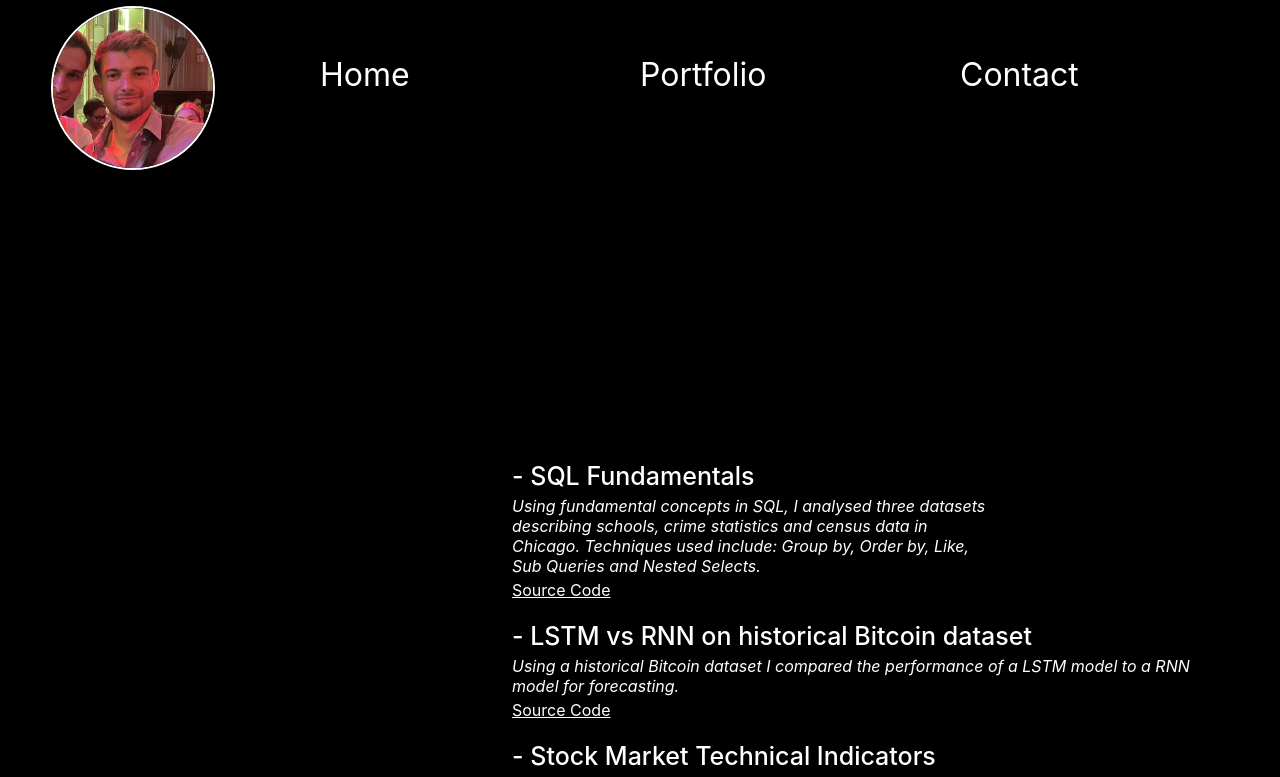
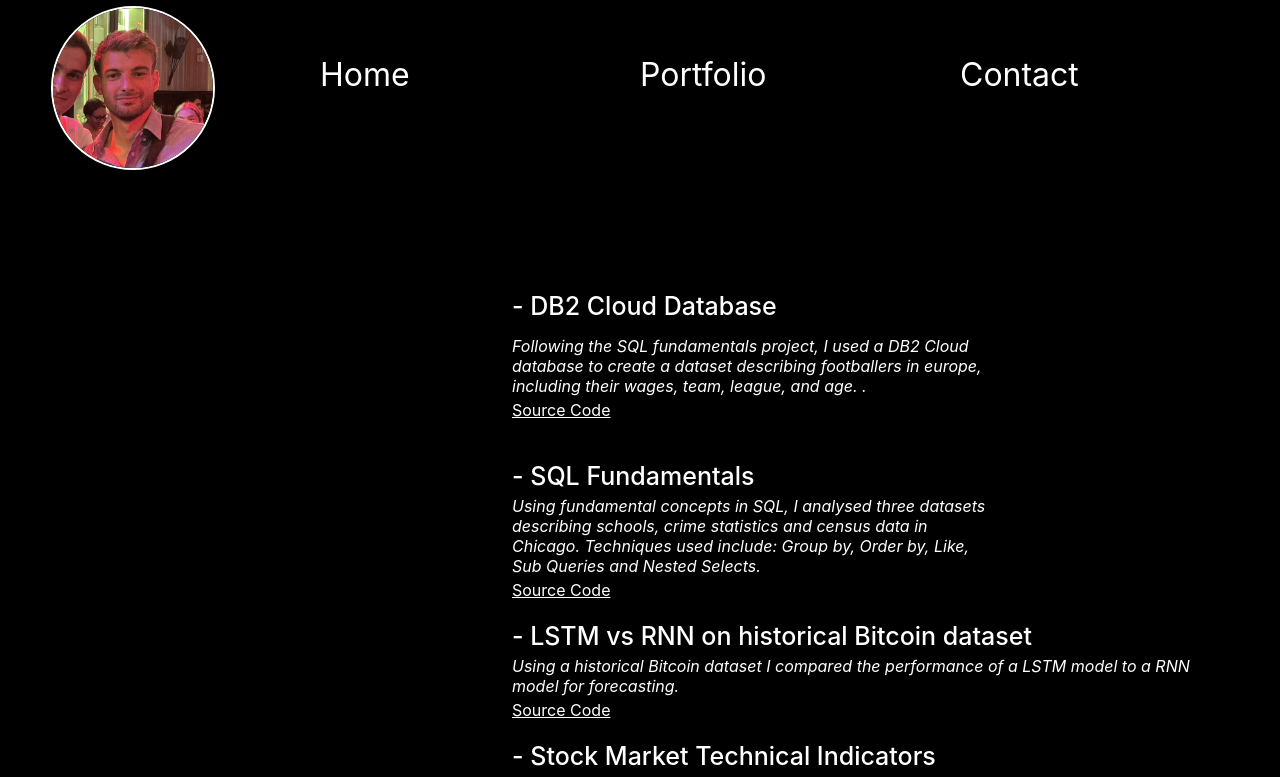
Before and after one commit to jacobhay2626/Portfolio_App_1, a React (Create React App) app: page /port in a window 1280 px wide. Shown: the top 777 px of the page. Built offline with nearby package versions, Linux system fonts and the light colour scheme.

Commit message:
DB2 Cloud

```diff
--- a/src/App.css
+++ b/src/App.css
@@ -176,6 +176,33 @@
 
 
 
+.DB2-Cloud_title{
+  position: absolute;
+  left: 40vw;
+  top: 270px;
+  font-size: 25px;
+  text-decoration: none;
+  color: white;
+  font-weight: 500;
+}
+
+.DB2-Cloud_description{
+  font-size: 16px;
+  width: 480px;
+  font-style: italic;
+  position: absolute;
+  left: 40vw;
+  top: 320px;
+  color: white;
+}
+
+.DB2-Cloud_link{
+  font-size: 16px;
+  color: white;
+  position: absolute;
+  left: 40vw;
+  top: 400px;
+}
 
 .SQL_fundamentals_title{
   position: absolute;
--- a/src/Routes/portfolio.js
+++ b/src/Routes/portfolio.js
@@ -10,10 +10,21 @@ function Portfolio() {
     return (
         <div className={"Portfolio_Page"}>
 
+            <div className={"DB2-Cloud"}>
+                <h2 className={"DB2-Cloud_title"}> - DB2 Cloud Database</h2>
+                <p className={'DB2-Cloud_description'}> Following the SQL fundamentals project, I used a DB2 Cloud
+                    database to create a dataset describing footballers in europe, including their wages, team, league,
+                    and age. .</p>
+                <Link className={"DB2-Cloud_link"}
+                      to={"https://github.com/jacobhay2626/SQL_Fundamentals"} target={"_blank"}>Source
+                    Code</Link>
+            </div>
+
 
             <div className={"SQL_fundamentals"}>
                 <h2 className={"SQL_fundamentals_title"}> - SQL Fundamentals </h2>
-                <p className={'SQL_description'}> Using fundamental concepts in SQL, I analysed three datasets describing schools, crime statistics
+                <p className={'SQL_description'}> Using fundamental concepts in SQL, I analysed three datasets
+                    describing schools, crime statistics
                     and census data in Chicago. Techniques used include: Group by, Order by, Like, Sub Queries and
                     Nested Selects.</p>
                 <Link className={"SQL_link"}
```
